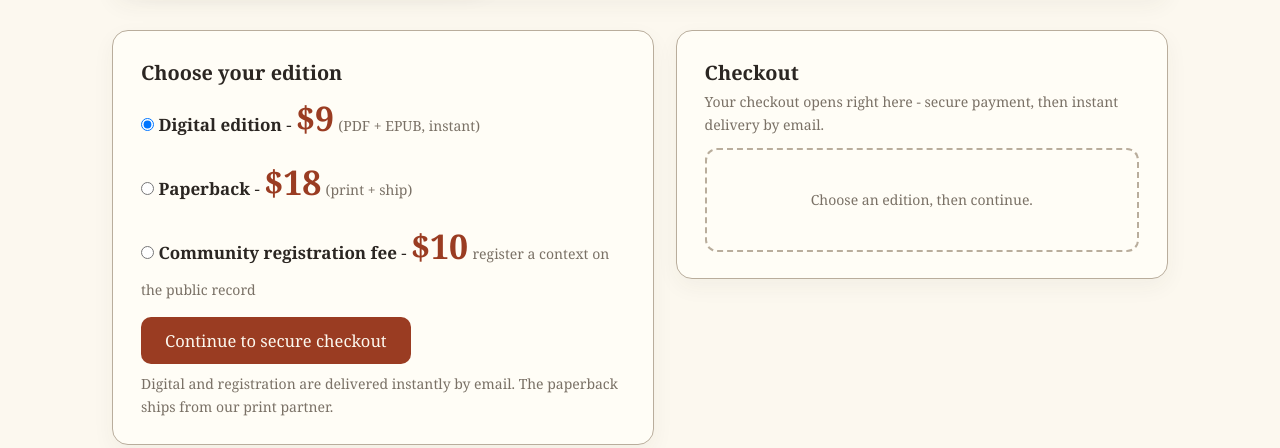
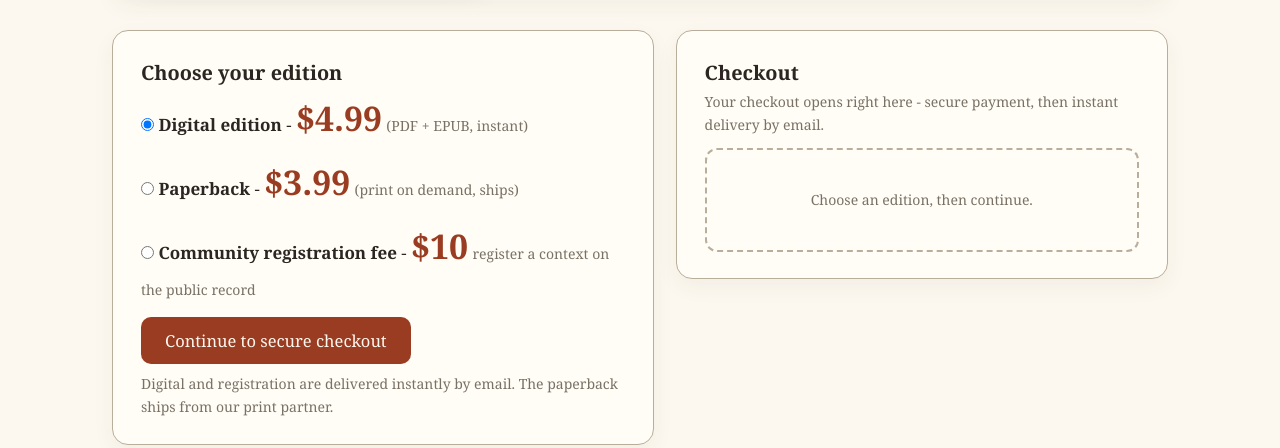
Before and after one commit to infofixdeserts-max/usaipa-site, a plain HTML site: page order.html in a window 1280 px wide. Shown: the part 591-1039 px from the top of the page. Drawn offline with Linux system fonts and the light colour scheme.

Commit message:
pricing: digital $4.99, paperback POD $3.99 (KDP 5% margin), registration $10

```diff
--- a/order.html
+++ b/order.html
@@ -85,8 +85,8 @@
 <div class="order-grid">
   <div class="card">
     <h3>Choose your edition</h3>
-    <p><label><input type="radio" name="ed" value="mirtav" checked> <strong>Digital edition</strong> - <span class="price">$9</span> <span class="fmt">(PDF + EPUB, instant)</span></label></p>
-    <p style="margin-top:8px;"><label><input type="radio" name="ed" value="paperback"> <strong>Paperback</strong> - <span class="price">$18</span> <span class="fmt">(print + ship)</span></label></p>
+    <p><label><input type="radio" name="ed" value="mirtav" checked> <strong>Digital edition</strong> - <span class="price">$4.99</span> <span class="fmt">(PDF + EPUB, instant)</span></label></p>
+    <p style="margin-top:8px;"><label><input type="radio" name="ed" value="paperback"> <strong>Paperback</strong> - <span class="price">$3.99</span> <span class="fmt">(print on demand, ships)</span></label></p>
     <p style="margin-top:8px;"><label><input type="radio" name="ed" value="register"> <strong>Community registration fee</strong> - <span class="price">$10</span> <span class="fmt">register a context on the public record</span></label></p>
     <p style="margin-top:14px;"><button class="btn" id="checkoutBtn">Continue to secure checkout</button></p>
     <p class="fmt" style="margin-top:8px;">Digital and registration are delivered instantly by email. The paperback ships from our print partner.</p>
```
Also changed, not shown: book.html (+1 -1 lines), index.html (+1 -1 lines).
